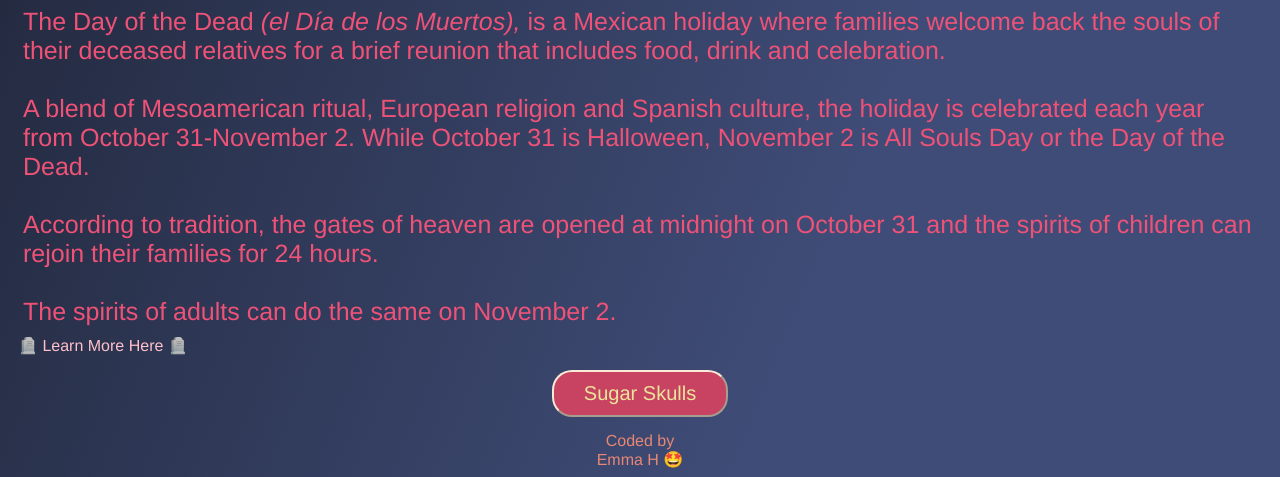
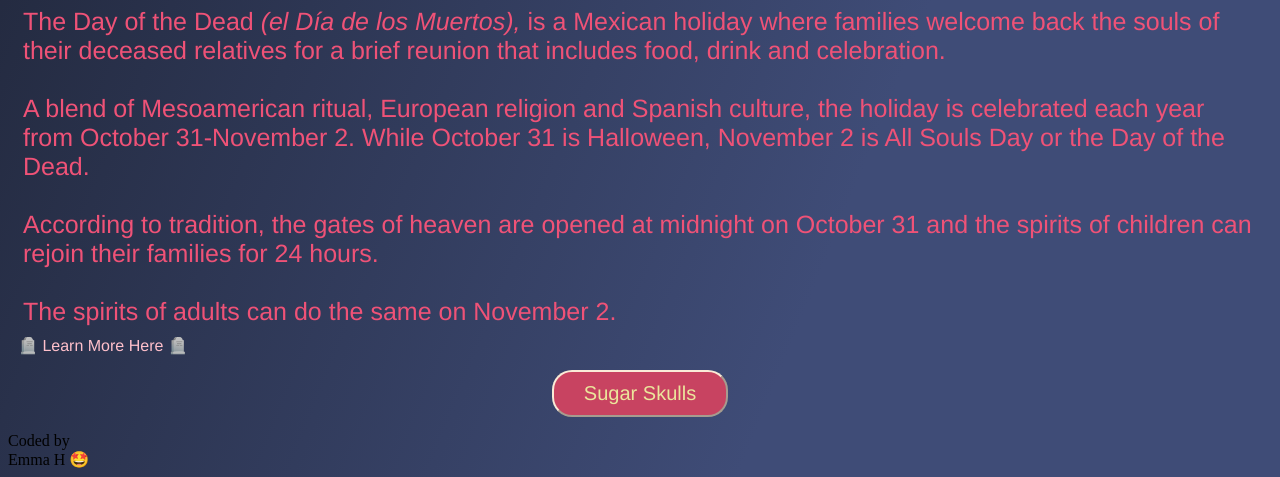
Before and after one commit to EmmaH88/SheCodesBasicFinalProject, a plain HTML site: page index.html in a window 1280 px wide. Shown: the part 846-1323 px from the top of the page. Drawn offline with Linux system fonts and the light colour scheme.

Commit message:
added footer

```diff
--- a/index.html
+++ b/index.html
@@ -129,11 +129,6 @@
 
     <button>Sugar Skulls</button>
 
-    <div>
-      Coded by <br />
-      Emma H 🤩
-    </div>
-
     <script>
       function sugarSkulls() {
         let name = prompt("What is your first name?");
@@ -150,5 +145,9 @@
       let button = document.querySelector("button");
       button.addEventListener("click", sugarSkulls);
     </script>
+    <footer>
+      Coded by <br />
+      Emma H 🤩
+    </footer>
   </body>
 </html>
```
